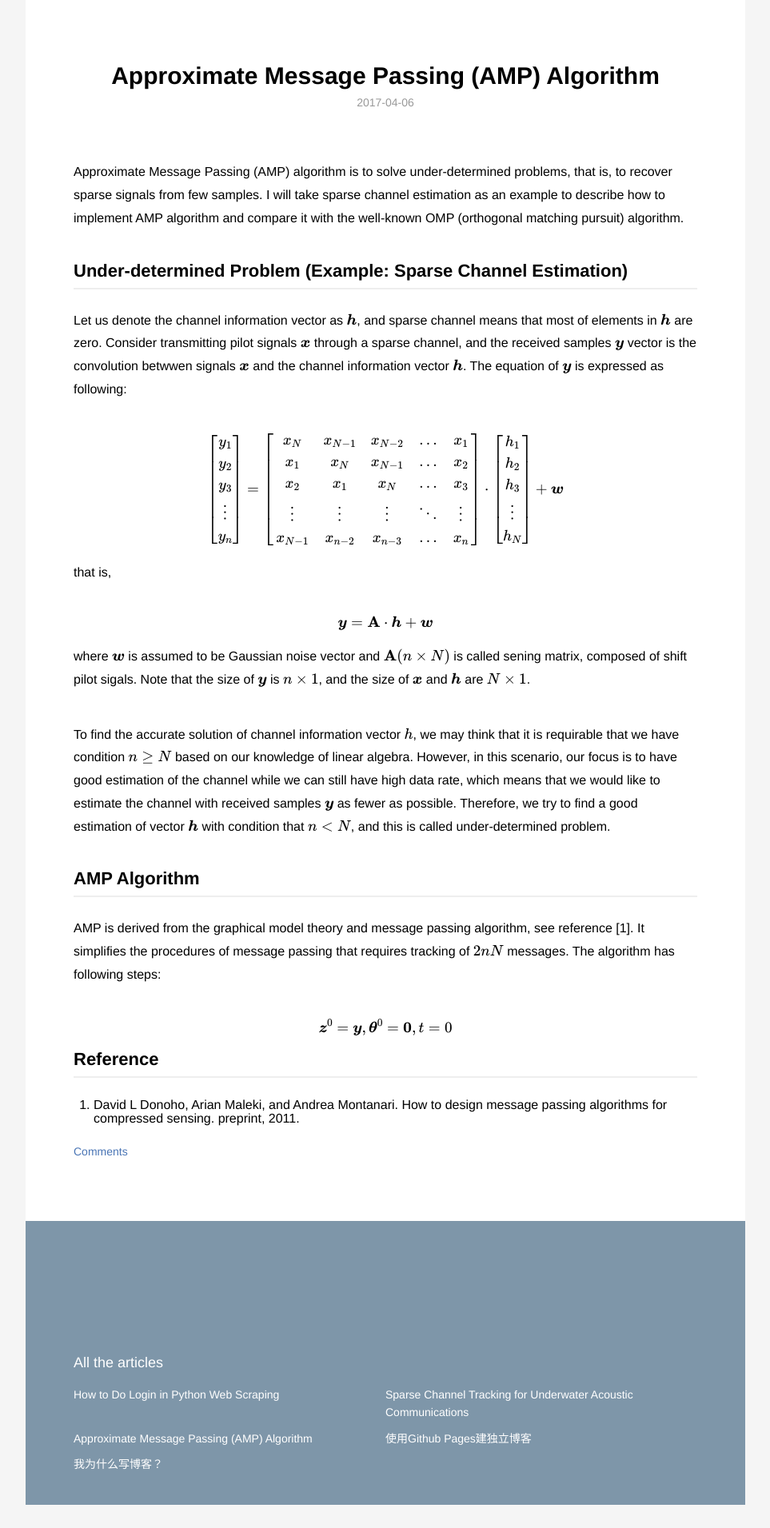
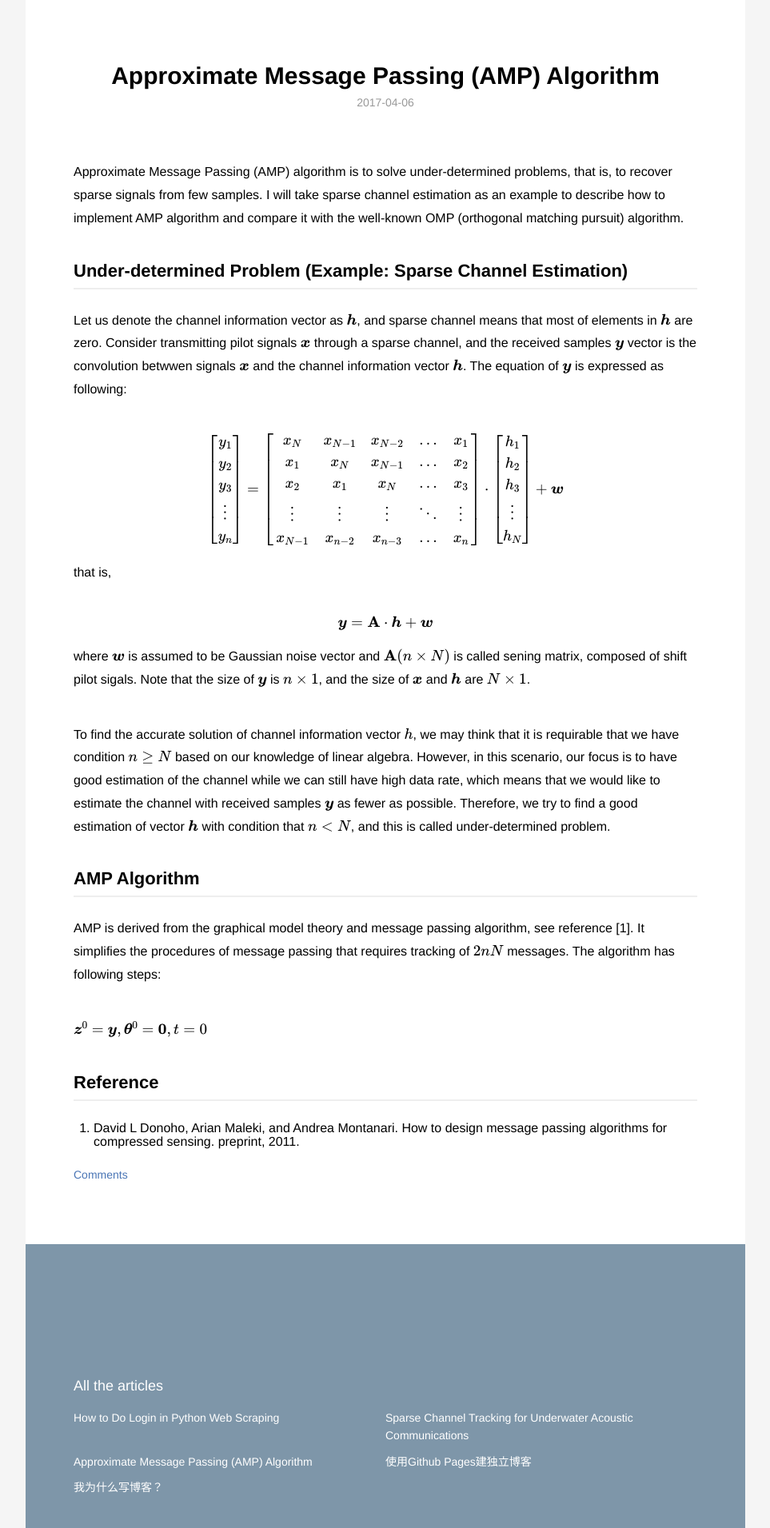
Before and after one commit to danqing117/danqing117.github.io, a Jekyll site: the page built from _posts/2017-04-06-AMP.md, in a window 1280 px wide. Shown: the whole page at 80% size, without its empty margins (158-1121 px from the left). Built offline with Jekyll 4.4.1, drawn with Linux system fonts in a browser that asks for light colours; formulas are drawn with MathJax 3; before the commit the page ends 1882 px from its top, so only the background shows below that; grey boxes are pictures that could not be loaded.

Commit message:
Update 2017-04-06-AMP.md

```diff
--- a/_posts/2017-04-06-AMP.md
+++ b/_posts/2017-04-06-AMP.md
@@ -47,9 +47,8 @@ To find the accurate solution of channel information vector \\(h\\), we may thin
 ## AMP Algorithm
 AMP is derived from the graphical model theory and message passing algorithm, see reference [1]. It simplifies the procedures of message passing that requires tracking of \\( 2nN\\) messages. The algorithm has following steps:
 
-$$
- \boldsymbol{z}^0 = \boldsymbol{y}, \boldsymbol{\theta}^0 = \boldsymbol{0}, t=0
-$$
+
+\\(\boldsymbol{z}^0 = \boldsymbol{y}, \boldsymbol{\theta}^0 = \boldsymbol{0}, t=0\\)
 
 ## Reference
 1. David L Donoho, Arian Maleki, and Andrea Montanari. How to design message passing algorithms for compressed sensing. preprint, 2011.
```
